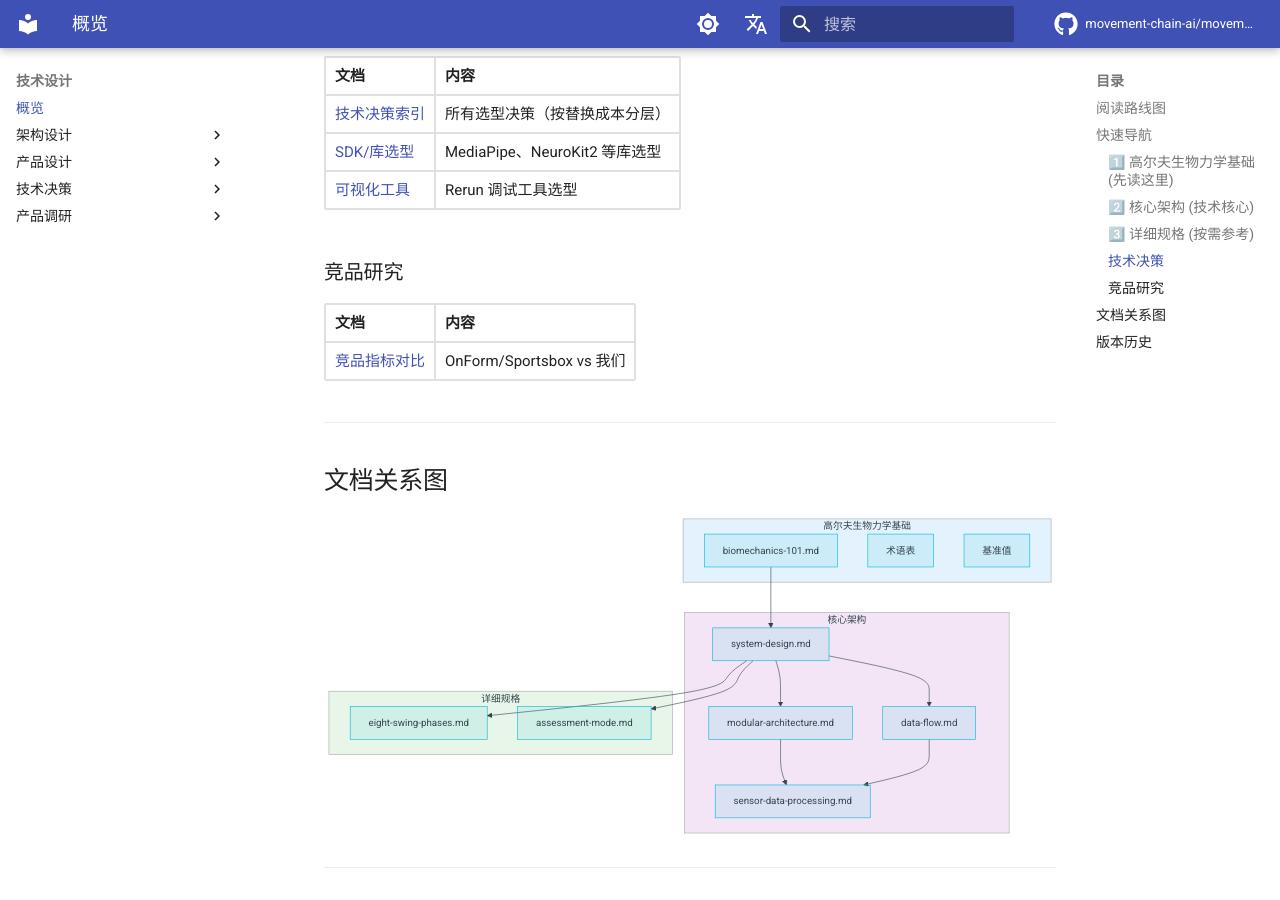
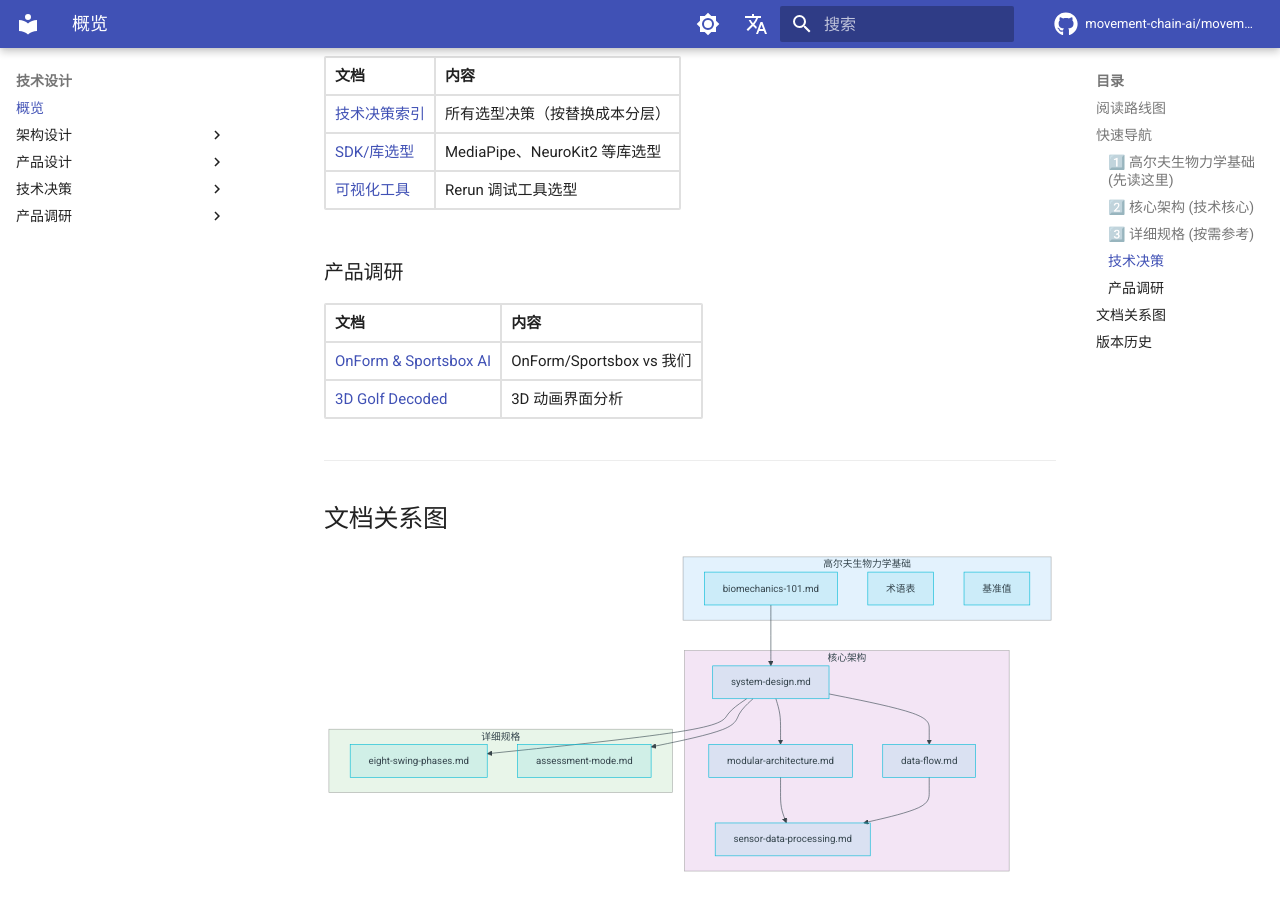
Before and after one commit to movement-chain-ai/movement-chain-docs, an MkDocs documentation site: the page built from docs/zh/design/index.md, in a window 1280 px wide and 900 px high, scrolled down 1549 px. Built offline with MkDocs 1.6.1 and Material for MkDocs 9.7.7, drawn with Linux system fonts in a browser that asks for light colours; comment, search, counter and statistics services are not loaded; the version menu is left out.

Commit message:
docs: 修复 design/index.md 中的链接
更新 research → market-research 路径引用

🤖 Generated with [Claude Code](https://claude.com/claude-code)

Co-Authored-By: Claude Opus 4.5 <noreply@anthropic.com>

```diff
--- a/docs/zh/design/index.md
+++ b/docs/zh/design/index.md
@@ -59,11 +59,12 @@
 | [SDK/库选型](decisions/sdk-selection.md) | MediaPipe、NeuroKit2 等库选型 |
 | [可视化工具](decisions/visualization-tools-evaluation.md) | Rerun 调试工具选型 |
 
-### 竞品研究
+### 产品调研
 
 | 文档 | 内容 |
 |------|------|
-| [竞品指标对比](research/competitor-metrics-comparison.md) | OnForm/Sportsbox vs 我们 |
+| [OnForm & Sportsbox AI](market-research/competitor-metrics-comparison.md) | OnForm/Sportsbox vs 我们 |
+| [3D Golf Decoded](market-research/3d-golf-decoded.md) | 3D 动画界面分析 |
 
 ---
 
```
